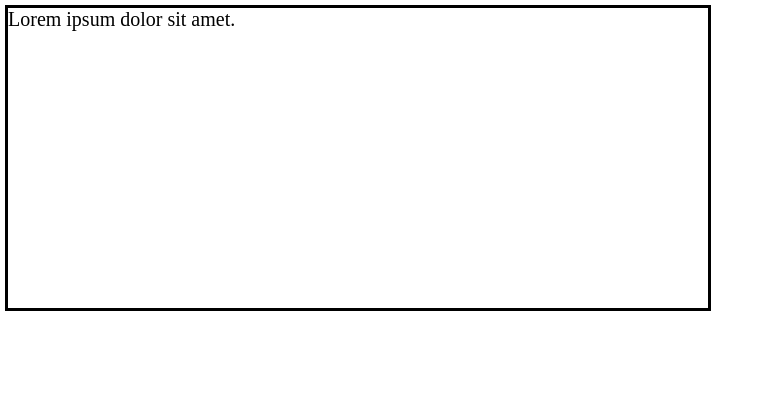
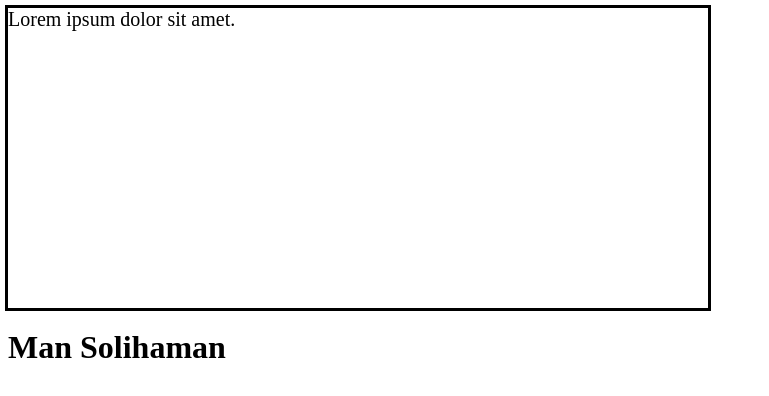
Before and after one commit to NFatxullayev/loyiha, a plain HTML site: page index.html in a window 1280 px wide. Shown: the whole page, without its empty margins (0-769 px from the left). Drawn offline with Linux system fonts and the light colour scheme.

Commit message:
Ustoz man h1 tagini yozdim

```diff
--- a/index.html
+++ b/index.html
@@ -11,7 +11,7 @@
     <div class="box">
         Lorem ipsum dolor sit amet.
     </div>
-
+    <h1>Man Solihaman</h1>
 
 </body>
 </html>
```
